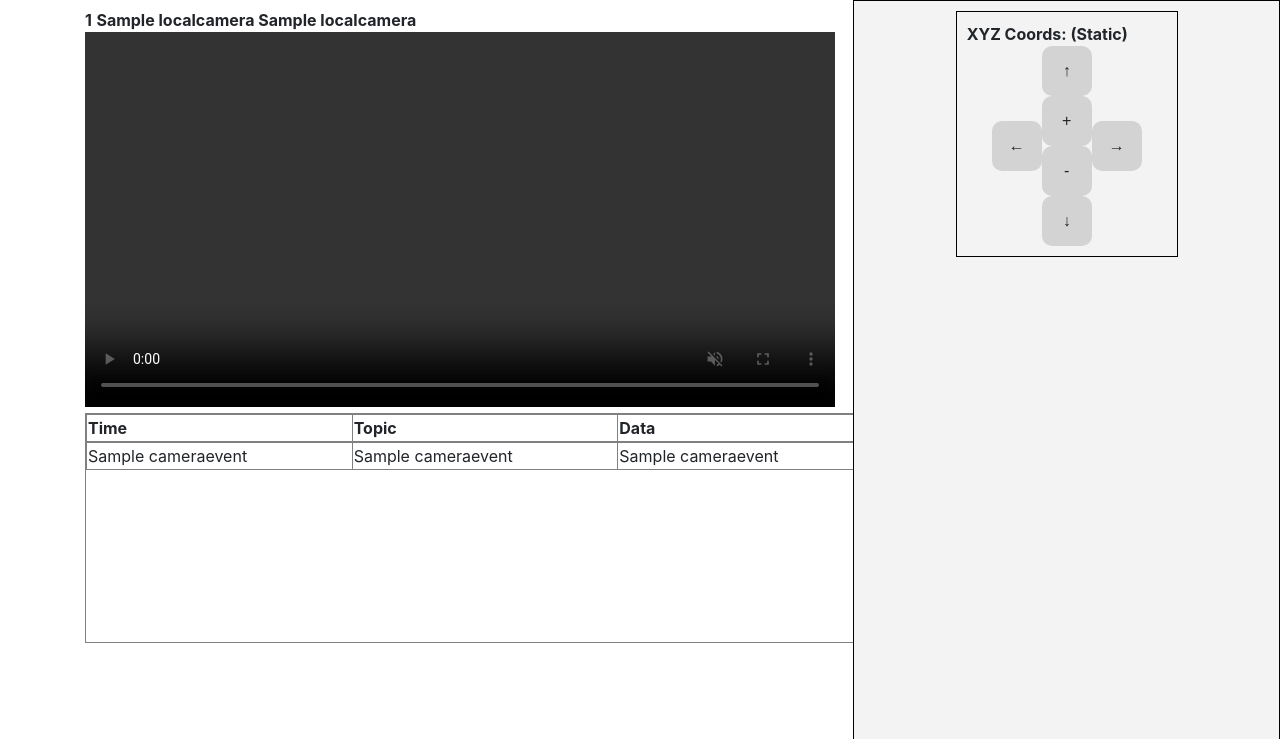
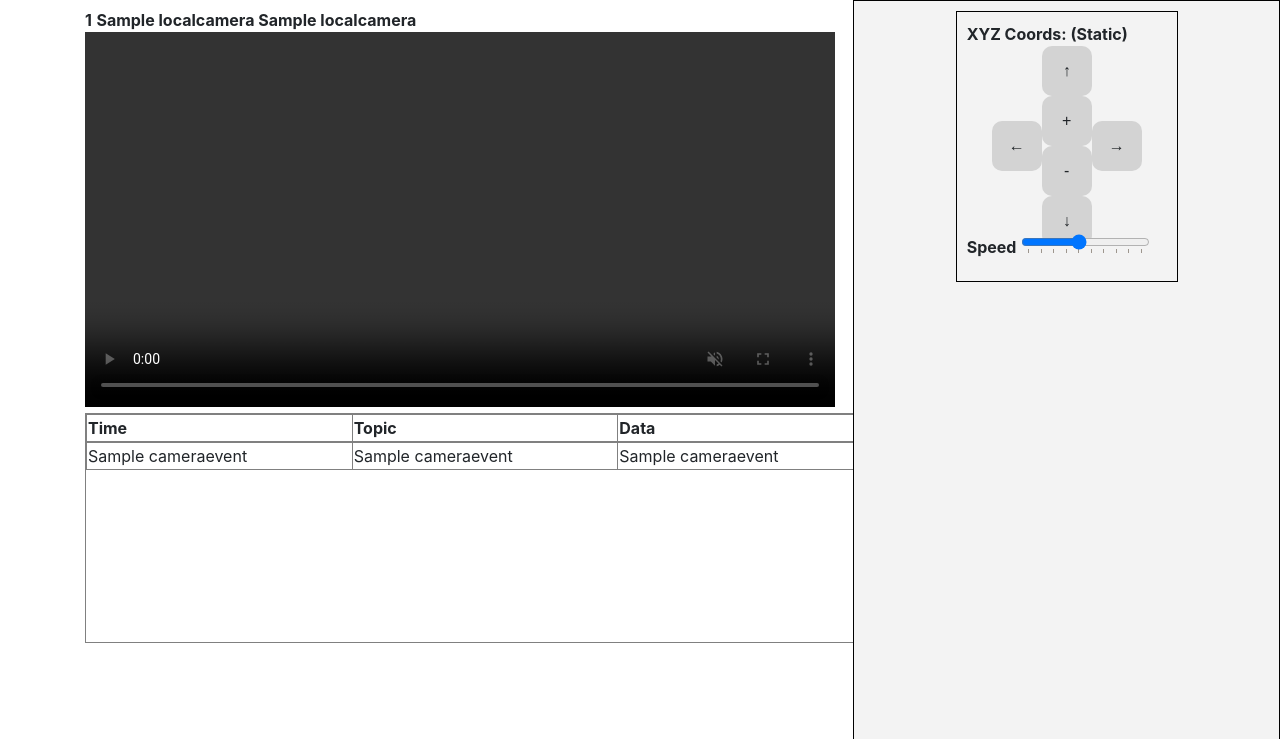
Before and after one commit to R0NAM1/zemond, a Flask app: page /view_camera/1 in a window 1280 px wide. Shown: the part 88-827 px from the top of the page. Run offline with Flask 2, Linux system fonts and the light colour scheme; the visitor is signed in with stand-in values (Sample User, id 1); a database or web service that is not in the repository returns one stand-in record (values such as "Sample title"); some libraries are stand-ins or nearby versions.

Commit message:
Add speed slider functionlity to backend, packets now variable.

```diff
--- a/python/app.py
+++ b/python/app.py
@@ -414,7 +414,7 @@ async def updatePTZReadOut(rtcPeer, cameraName, channel_object):
 
         await asyncio.sleep(0.5)
 
-def sendAuthenticatedPTZContMov(cameraName, direction):
+def sendAuthenticatedPTZContMov(cameraName, direction, speed):
     # Get camera credentials
     myCursor.execute("Select * from localcameras where name = '{0}' ".format(cameraName))
     camtuple = myCursor.fetchall()
@@ -422,15 +422,16 @@ def sendAuthenticatedPTZContMov(cameraName, direction):
     finalXVelocity = 0
     finalYVelocity = 0
     zoom = 0
+    speed = (float(speed) * 0.10)
 
     if (direction == "up"):
-        finalYVelocity = 0.2
+        finalYVelocity = (speed)
     elif (direction == "down"):
-        finalYVelocity = -0.2
+        finalYVelocity = -(speed)
     elif (direction == "left"):
-        finalXVelocity = -0.2
+        finalXVelocity = -(speed)
     elif (direction == "right"):
-        finalXVelocity = 0.2
+        finalXVelocity = (speed)
     elif (direction == "positive"):
         zoom = 0.2
     elif (direction == "negative"):
@@ -489,20 +490,32 @@ async def webRtcStart(uuid, dockerIP, cameraName):
             if isinstance(message, str) and message.startswith("ping"):
                 pingTime[thisUUID] = time.time()
                 channel.send("pong" + message[4:])
-            elif (message == "up"):
-                sendAuthenticatedPTZContMov(cameraName, "up")
-            elif (message == "down"):
-                sendAuthenticatedPTZContMov(cameraName, "down")
-            elif (message == "left"):
-                sendAuthenticatedPTZContMov(cameraName, "left")
-            elif (message == "right"):
-                sendAuthenticatedPTZContMov(cameraName, "right")
-            elif (message == "positive"):
-                sendAuthenticatedPTZContMov(cameraName, "positive")
-            elif (message == "negative"):
-                sendAuthenticatedPTZContMov(cameraName, "negative")
+            elif (message.startswith("up:")):
+                msgSpeed = message.split(":")[1]
+                sendAuthenticatedPTZContMov(cameraName, "up", msgSpeed)
+
+            elif (message.startswith("down:")):
+                msgSpeed = message.split(":")[1]
+                sendAuthenticatedPTZContMov(cameraName, "down", msgSpeed)
+
+            elif message.startswith("left:"):
+                msgSpeed = message.split(":")[1]
+                sendAuthenticatedPTZContMov(cameraName, "left", msgSpeed)
+
+            elif (message.startswith("right:")):
+                msgSpeed = message.split(":")[1]
+                sendAuthenticatedPTZContMov(cameraName, "right", msgSpeed)
+
+            elif (message.startswith("positive:")):
+                msgSpeed = message.split(":")[1]
+                sendAuthenticatedPTZContMov(cameraName, "positive", msgSpeed)
+
+            elif (message.startswith("negative:")):
+                msgSpeed = message.split(":")[1]
+                sendAuthenticatedPTZContMov(cameraName, "negative", msgSpeed)
+
             elif (message == "stop"):
-                sendAuthenticatedPTZContMov(cameraName, "stop")
+                sendAuthenticatedPTZContMov(cameraName, "stop", 0)
             elif ():
                 print("Closing Peer!")
                 webRtcPeer.close()
--- a/python/static/css/view_camera.css
+++ b/python/static/css/view_camera.css
@@ -50,6 +50,7 @@ height: 100vh;
 #xyzcoord {
     border: 1px solid black; 	/* Adding a border to distinguish the element */
     padding: 10px;     /* Adding some padding for text */
+
 }
 
 .joystick {
@@ -144,3 +145,41 @@ height: 100vh;
  .button.centernegative:hover {
     cursor: zoom-out;
 }
+
+.slider-box {
+    transform: translateY(185px);
+}
+
+.slider {
+    -webkit-appearance: none;
+    width: 100%;
+    height: 15px;
+    border-radius: 5px;
+    background: grey;
+    outline: none;
+    opacity: 0.7;
+    -webkit-transition: .2s;
+    transition: opacity .2s;
+
+}
+
+.slider::-webkit-slider-thumb {
+    -webkit-appearance: none;
+    appearance: none;
+    width: 25px;
+    height: 25px;
+    border-radius: 50%;
+    background: darkgray;
+    cursor: pointer;
+}
+
+.slider::-moz-range-thumb {
+    width: 25px;
+    height: 25px;
+    border-radius: 50%;
+    background: darkgray;
+    cursor: pointer;
+}
+.space {
+    height: 25px
+}
--- a/python/static/js/webrtc-client.js
+++ b/python/static/js/webrtc-client.js
@@ -139,25 +139,25 @@ export function start() {
 
 }
 
-export function sendPtzMessage(direction) {
+export function sendPtzMessage(direction,speed) {
 
     if (direction == 'up') {
-        globalDcObject.send("up")
+        globalDcObject.send("up:"+speed)
     }
     else if (direction == 'down') {
-        globalDcObject.send("down")
+        globalDcObject.send("down:"+speed)
     }
     else if (direction == 'left') {
-        globalDcObject.send("left")
+        globalDcObject.send("left:"+speed)
     }
     else if (direction == 'right') {
-        globalDcObject.send("right")
+        globalDcObject.send("right:"+speed)
     }
     else if (direction == 'positive') {
-        globalDcObject.send("positive")
+        globalDcObject.send("positive:"+speed)
     }
     else if (direction == 'negative') {
-        globalDcObject.send("negative")
+        globalDcObject.send("negative:"+speed)
     }
     else if (direction == 'stop') {
         globalDcObject.send("stop")
--- a/python/templates/view_camera.html
+++ b/python/templates/view_camera.html
@@ -52,15 +52,40 @@
         <div id="xyzcoord">
             <b id="xyzcoordtext">XYZ Coords: (Static)</b>
             <div class="joystick">
-                <div onmousedown="window.sendPtzMessage('up')" onmouseup="window.sendPtzMessage('stop')" class="button up">↑</div>
-                <div onmousedown="window.sendPtzMessage('down')" onmouseup="window.sendPtzMessage('stop')" class="button down">↓</div>
-                <div onmousedown="window.sendPtzMessage('left')" onmouseup="window.sendPtzMessage('stop')" class="button left">←</div>
-                <div onmousedown="window.sendPtzMessage('right')" onmouseup="window.sendPtzMessage('stop')" class="button right">→</div>
-                <div onmousedown="window.sendPtzMessage('positive')" onmouseup="window.sendPtzMessage('stop')" class="button centerpositive">+</div>
-                <div onmousedown="window.sendPtzMessage('negative')" onmouseup="window.sendPtzMessage('stop')" class="button centernegative">-</div>
-             </div>
+                <div onmousedown="window.sendPtzMessage('up', speedSlider.value)" onmouseup="window.sendPtzMessage('stop')" class="button up">↑</div>
+                <div onmousedown="window.sendPtzMessage('down', speedSlider.value)" onmouseup="window.sendPtzMessage('stop')" class="button down">↓</div>
+                <div onmousedown="window.sendPtzMessage('left', speedSlider.value)" onmouseup="window.sendPtzMessage('stop')" class="button left">←</div>
+                <div onmousedown="window.sendPtzMessage('right', speedSlider.value)" onmouseup="window.sendPtzMessage('stop')" class="button right">→</div>
+                <div onmousedown="window.sendPtzMessage('positive', speedSlider.value)" onmouseup="window.sendPtzMessage('stop')" class="button centerpositive">+</div>
+                <div onmousedown="window.sendPtzMessage('negative', speedSlider.value)" onmouseup="window.sendPtzMessage('stop')" class="button centernegative">-</div>
+
+                <div class="slider-box">
+                    <b>Speed</b>
+                    <input class="sliders" id="slider" list="slidermarkers" type="range" min="1" max="10" value="5">
+
+                    <datalist id="slidermarkers">
+                        <option label="1" value="1"></option>
+                        <option label="2" value="2"></option>
+                        <option label="3" value="3"></option>
+                        <option label="4" value="4"></option>
+                        <option label="5" value="5"></option>
+                        <option label="6" value="6"></option>
+                        <option label="7" value="7"></option>
+                        <option label="8" value="8"></option>
+                        <option label="9" value="9"></option>
+                        <option label="10" value="10"></option>
+                        </datalist>
+                </div>
+            </div>
+            <div class="space">
+
+            </div>
         </div>
 
     </div>
 
+    <script type="text/javascript">
+        var speedSlider = document.getElementById("slider");
+    </script>
+
 {% endblock %}
```
